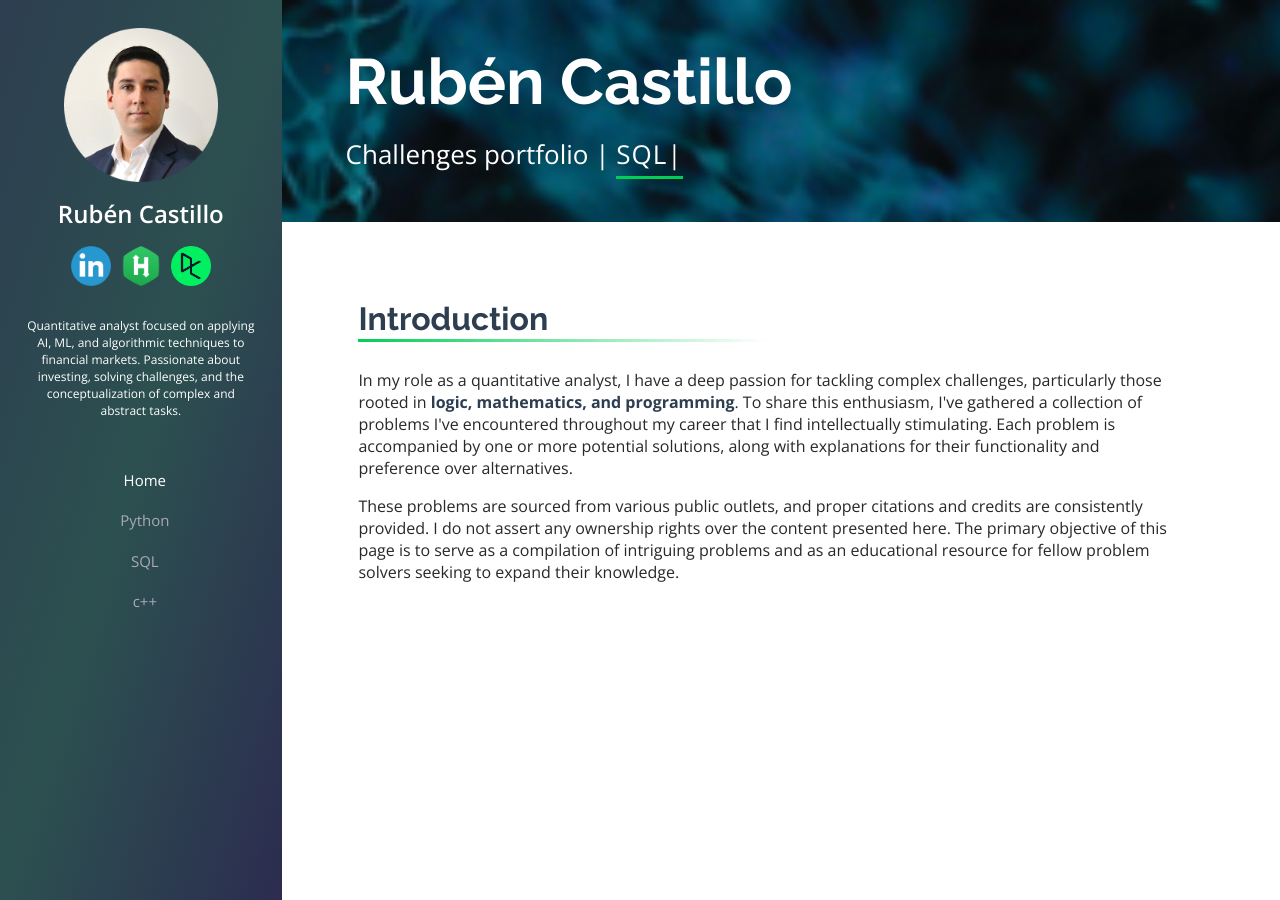
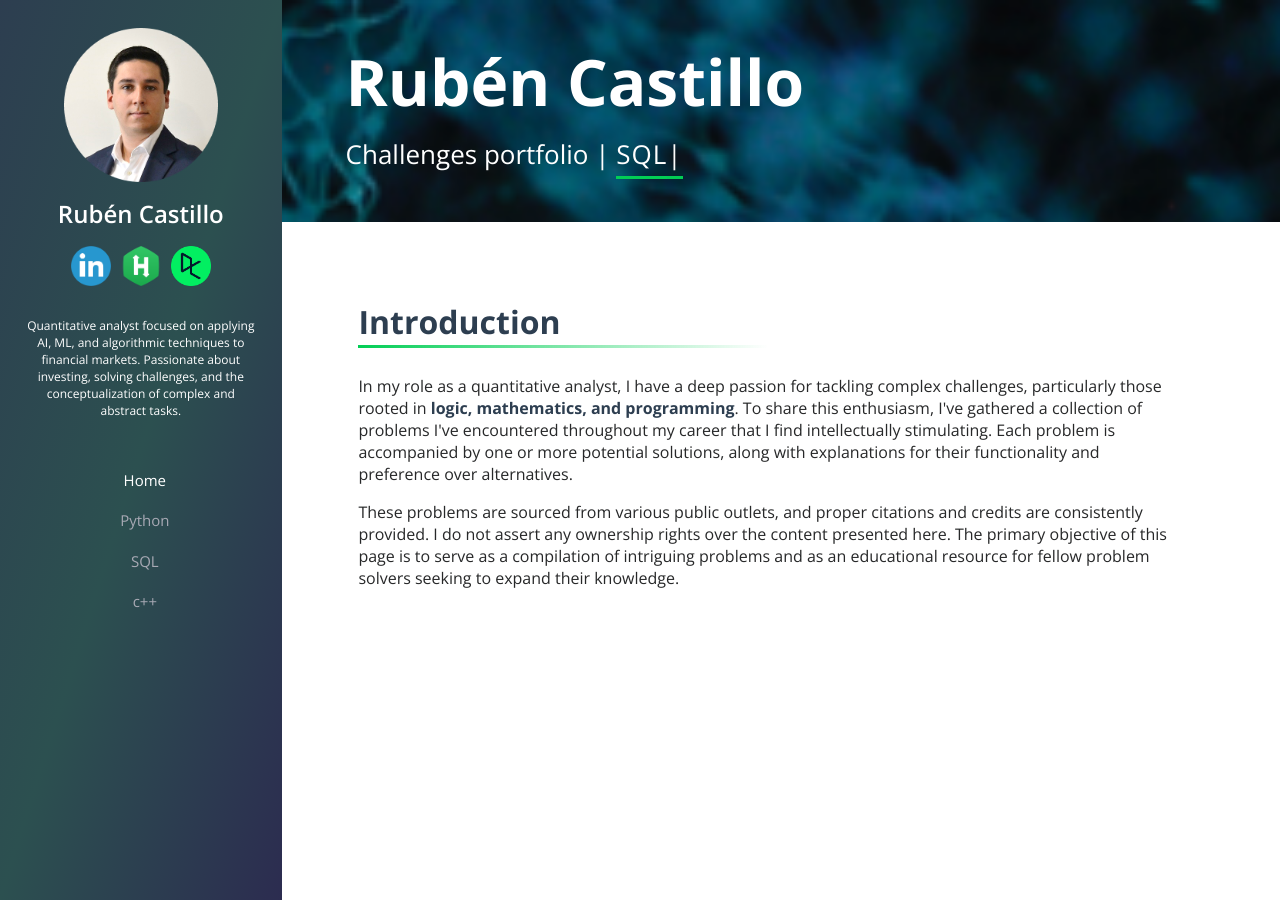
Before and after one commit to rbcastillo/rbcastillo.github.io, a Jekyll site: the page index.html, which Jekyll copies as it is, in a window 1280 px wide. Built offline with Jekyll 4.4.1, drawn with Linux system fonts in a browser that asks for light colours.

Commit message:
Update style.css

```diff
--- a/assets/css/style.css
+++ b/assets/css/style.css
@@ -32,7 +32,7 @@ a:hover {
 }
 
 h1, h2, h3, h4, h5, h6 {
-  font-family: "Raleway", sans-serif;
+  font-family: "Open Sans", sans-serif;
 }
 
 /*--------------------------------------------------------------
@@ -248,7 +248,7 @@ h1, h2, h3, h4, h5, h6 {
 }
 
 #hero h1 {
-  margin: 0 0 10px 0;
+  margin: 0 0 0 0;
   padding-left: 10%;
   font-size: 64px;
   font-weight: 700;
@@ -286,6 +286,7 @@ h1, h2, h3, h4, h5, h6 {
 	padding-left: 0;
 	margin-left: -10%;
     line-height: 10px;
+	padding-top: 5%;
   }
   #hero h2 {
     font-size: 18px;
@@ -293,9 +294,9 @@ h1, h2, h3, h4, h5, h6 {
     margin-bottom: 30px;
   }
   #hero p {
-  padding-left: 0;
-  margin-left: -10%;
-  font-size: 14px;
+	padding-left: 0;
+	margin-left: -10%;
+	font-size: 14px;
   }
 }
 
```
